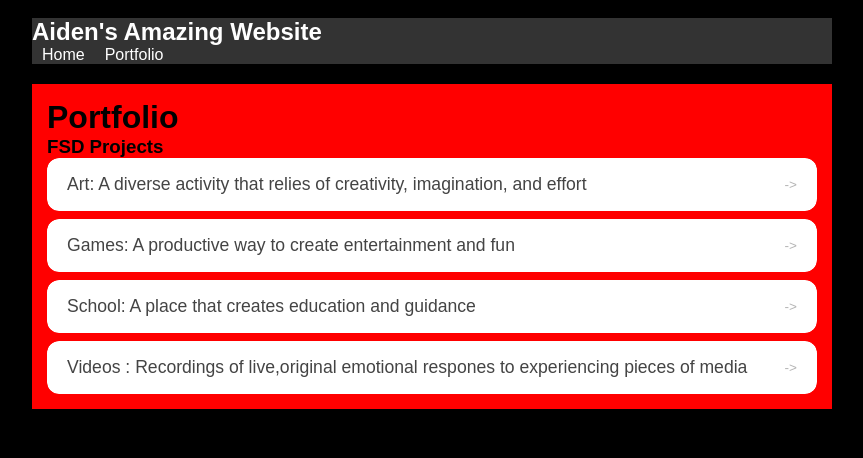
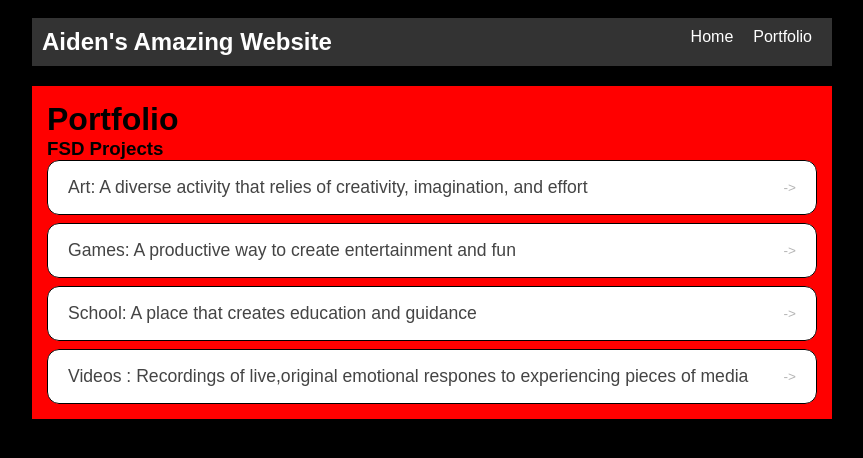
Before and after one commit to AidenRafiel/AidenRafiel.github.io, a plain HTML site: page portfolio.html in a window 1280 px wide. Shown: the whole page, without its empty margins (208-1071 px from the left). Drawn offline with Linux system fonts and the light colour scheme.

Commit message:
Fixed First Website

```diff
--- a/style.css
+++ b/style.css
@@ -14,7 +14,7 @@ body {
 nav {
     background: #333;
     margin: 0 auto;
-    display: flx
+    display: flex;
     padding: 10px;
     margin-bottom: 20px;
 }
@@ -106,7 +106,7 @@ h2, h3 {
   font-size: 1.1rem;
   font-weight: 500;
   background: #fff;
-  border: 1px solid #e00e0;
+  border: 1px solid #000000;
   border-radius: 12px;
   transition: background 0.25s ease, color 0.25s ease, transform 0.25s ease;
 }
```
